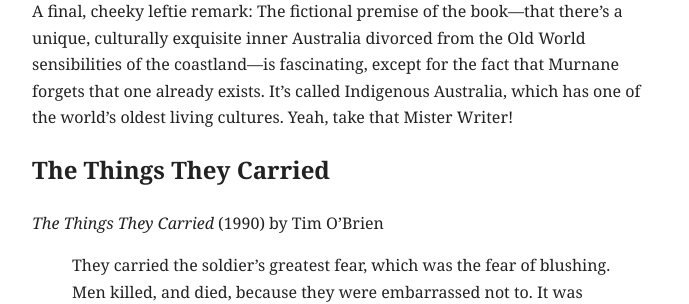
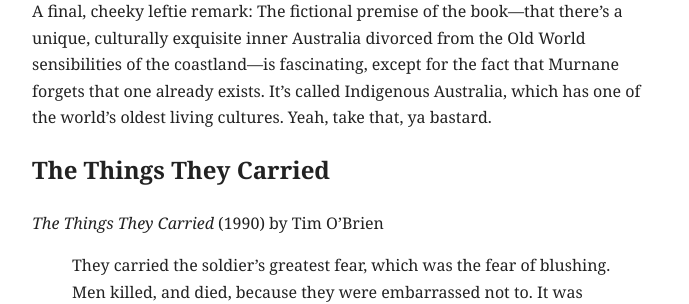
Before and after one commit to mingjiliu/mingjiliu.github.io, a Jekyll site: the page built from _reviews/book-reviews-2019.md, in a window 1280 px wide and 900 px high, scrolled down 9039 px. Shown: the part 260-564 px from the top of the window, without its empty margins (292-981 px from the left). Built offline with Jekyll 4.4.1, drawn with Linux system fonts in a browser that asks for light colours.

Commit message:
Update book-reviews-2019.md

```diff
--- a/_reviews/book-reviews-2019.md
+++ b/_reviews/book-reviews-2019.md
@@ -125,7 +125,7 @@ Needless to say, I began to worry about my level of intelligence when halfway th
 
 The crux of *The Plains* (if there even is one) is a comfortless meditation on how art is incapable of conveying the full meaning of the artist. Such a commitment is doomed to failure. The haunting, intangible sadness of failed art shivers throughout the novel. I can't exactly say I enjoyed it, nor can I exactly recommend it, but at least I now know my own middling limits at this point in my life.
 
-A final, cheeky leftie remark: The fictional premise of the book—that there's a unique, culturally exquisite inner Australia divorced from the Old World sensibilities of the coastland—is fascinating, except for the fact that Murnane forgets that one already exists. It's called Indigenous Australia, which has one of the world's oldest living cultures. Yeah, take that Mister Writer!
+A final, cheeky leftie remark: The fictional premise of the book—that there's a unique, culturally exquisite inner Australia divorced from the Old World sensibilities of the coastland—is fascinating, except for the fact that Murnane forgets that one already exists. It's called Indigenous Australia, which has one of the world's oldest living cultures. Yeah, take that, ya bastard.
 
 ## The Things They Carried
 
```
